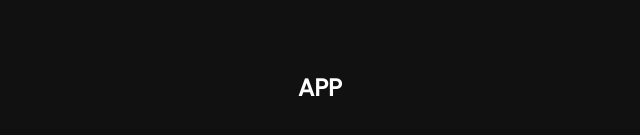
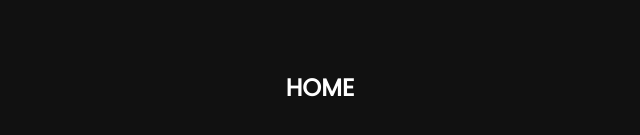
Before and after one commit to Taxalo/socket-panel, a React (Create React App) app: page / in a window 1280 px wide. Shown: the part 313-448 px from the top of the page, without its empty margins (320-960 px from the left). Built offline with nearby package versions, Linux system fonts and the light colour scheme.

Commit message:
Creados componentes base & añadido socket.io

```diff
--- a/package.json
+++ b/package.json
@@ -13,6 +13,7 @@
     "react": "^18.2.0",
     "react-dom": "^18.2.0",
     "react-scripts": "5.0.1",
+    "socket.io": "^4.5.4",
     "typescript": "^4.9.4",
     "web-vitals": "^2.1.4"
   },
--- a/public/index.html
+++ b/public/index.html
@@ -7,7 +7,7 @@
     <meta name="theme-color" content="#000000" />
     <meta
       name="description"
-      content="Web site created using create-react-app"
+      content="Panel made to control socket"
     />
     <link rel="apple-touch-icon" href="%PUBLIC_URL%/logo192.png" />
     <!--
@@ -15,29 +15,11 @@
       user's mobile device or desktop. See https://developers.google.com/web/fundamentals/web-app-manifest/
     -->
     <link rel="manifest" href="%PUBLIC_URL%/manifest.json" />
-    <!--
-      Notice the use of %PUBLIC_URL% in the tags above.
-      It will be replaced with the URL of the `public` folder during the build.
-      Only files inside the `public` folder can be referenced from the HTML.
 
-      Unlike "/favicon.ico" or "favicon.ico", "%PUBLIC_URL%/favicon.ico" will
-      work correctly both with client-side routing and a non-root public URL.
-      Learn how to configure a non-root public URL by running `npm run build`.
-    -->
-    <title>React App</title>
+    <title>Socket Panel</title>
   </head>
   <body>
     <noscript>You need to enable JavaScript to run this app.</noscript>
     <div id="root"></div>
-    <!--
-      This HTML file is a template.
-      If you open it directly in the browser, you will see an empty page.
-
-      You can add webfonts, meta tags, or analytics to this file.
-      The build step will place the bundled scripts into the <body> tag.
-
-      To begin the development, run `npm start` or `yarn start`.
-      To create a production bundle, use `npm run build` or `yarn build`.
-    -->
   </body>
 </html>
--- a/src/App.tsx
+++ b/src/App.tsx
@@ -1,11 +1,10 @@
 import React from 'react';
+import Home from "./components/Home/Home";
 
 function App() {
   return (
     <main>
-        <section>
-            <h1>APP</h1>
-        </section>
+        <Home/>
     </main>
   );
 }
--- /dev/null
+++ b/src/components/Home/Home.tsx
@@ -0,0 +1,11 @@
+import "./home.css";
+
+function Home() {
+ return (
+     <section id="home">
+         <h1>HOME</h1>
+     </section>
+ )
+}
+
+export default Home;
```
Also changed, not shown: src/components/SocketEl/SocketEl.tsx (added, +9 -0 lines), src/components/Sockets/Sockets.tsx (added, +11 -0 lines), src/components/Home/home.css (added), src/components/Sockets/sockets.css (added), 1 other file (tests, documents, lock files or other folders).
